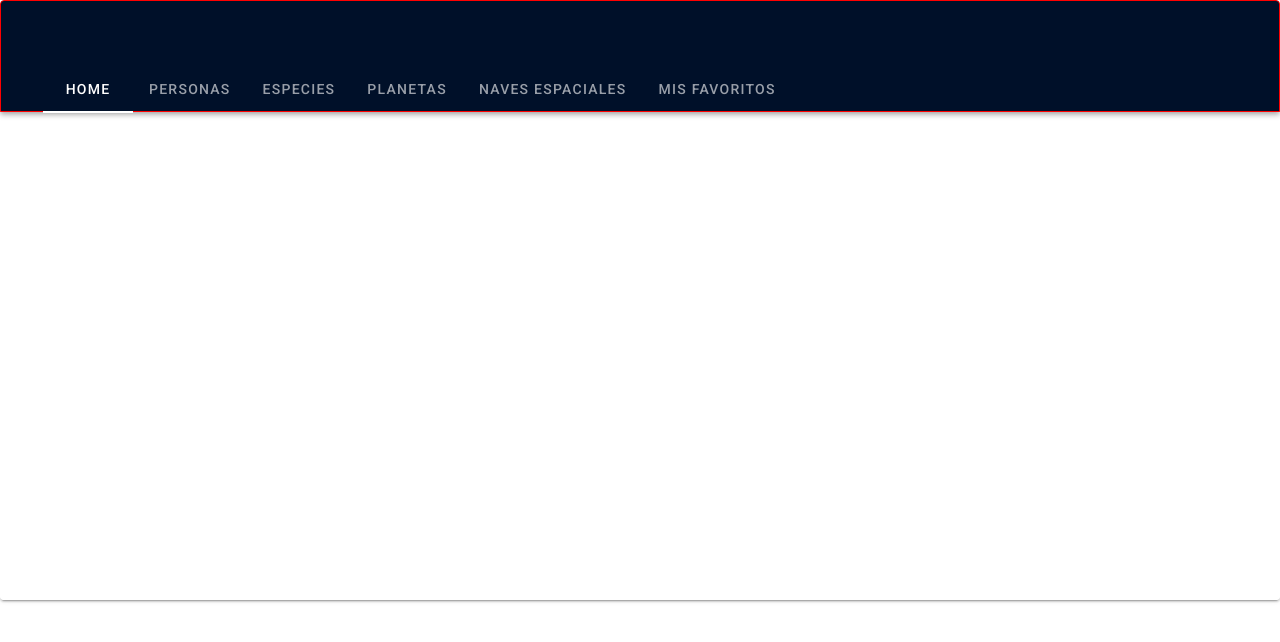
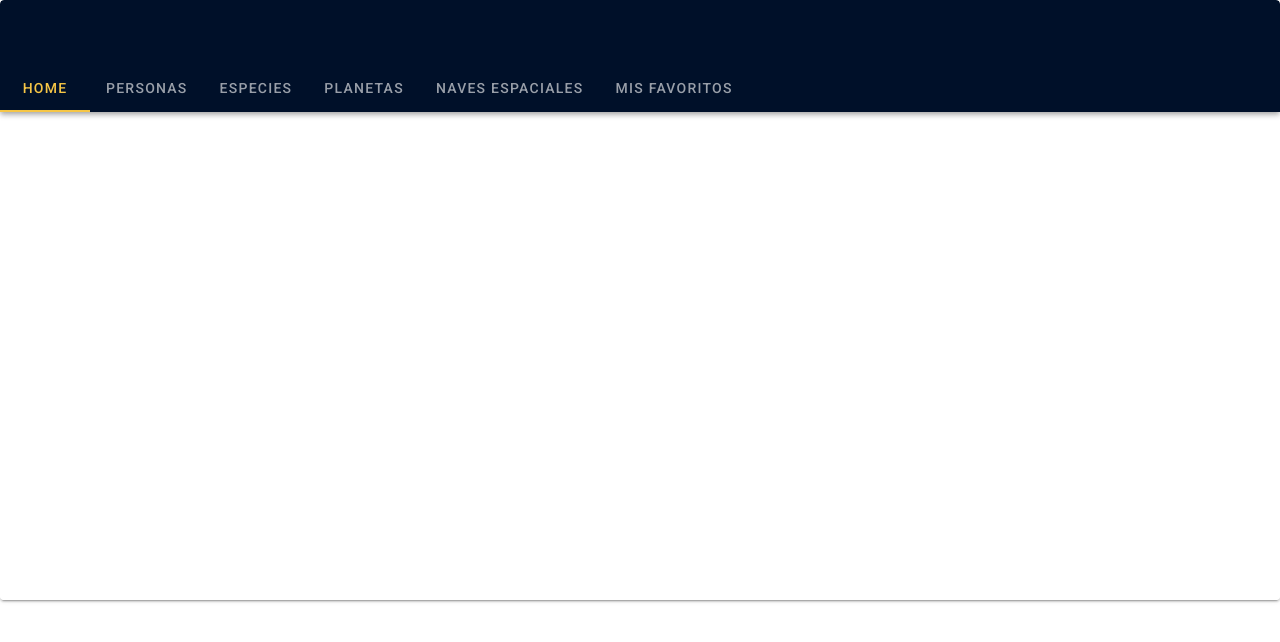
Before and after one commit to Rufasa-Software/Universe-of-Things, a Vue app: page / in a window 1280 px wide. Shown: the top 642 px of the page. Built offline with nearby package versions, Linux system fonts and the light colour scheme.

Commit message:
changed styles of navigation tabs

```diff
--- a/src/components/HeaderMain.vue
+++ b/src/components/HeaderMain.vue
@@ -5,14 +5,17 @@
       color="#001029"
       dark
       scroll-target="#scrolling-techniques-3"
-      style="border: 1px solid red"
     >
       <template>
-        <v-img src="./../assets/logo.png" max-width="100px"></v-img>
+        <v-img
+          src="./../assets/logo.png"
+          max-width="100px"
+          position="center"
+        ></v-img>
       </template>
       <v-spacer></v-spacer>
       <template v-slot:extension>
-        <v-tabs align-with-title>
+        <v-tabs active active-class="active" slider-color="#f6c646">
           <v-tab>HOME</v-tab>
           <v-tab>PERSONAS</v-tab>
           <v-tab>ESPECIES</v-tab>
@@ -38,4 +41,8 @@ export default {
   data: () => ({}),
 };
 </script>
-<style lang="scss" scoped></style>
+<style lang="scss" scoped>
+.active {
+  color: #f6c646 !important;
+}
+</style>
```
